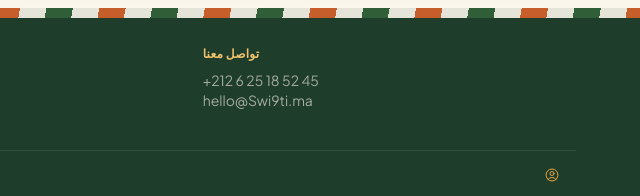
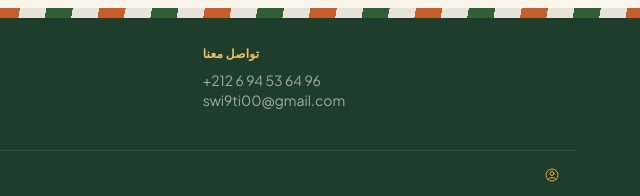
Before and after one commit to aminratib/Swi9ti, a plain HTML site: page index.html in a window 1280 px wide. Shown: the part 4865-5061 px from the top of the page, 640-1280 px from the left. Drawn offline with nearby package versions, Linux system fonts and the light colour scheme; no server answers.

Commit message:
derniere version

```diff
--- a/index.html
+++ b/index.html
@@ -366,7 +366,7 @@
       </div>
       <div>
         <p class="text-saffron-300 font-semibold mb-2 uppercase text-xs tracking-wide">تواصل معنا</p>
-        <p class="text-sand-50/60">+212 6 25 18 52 45<br>hello@Swi9ti.ma</p>
+        <p class="text-sand-50/60">+212 6 94 53 64 96 <br>swi9ti00@gmail.com</p>
       </div>
     </div>
 
```
